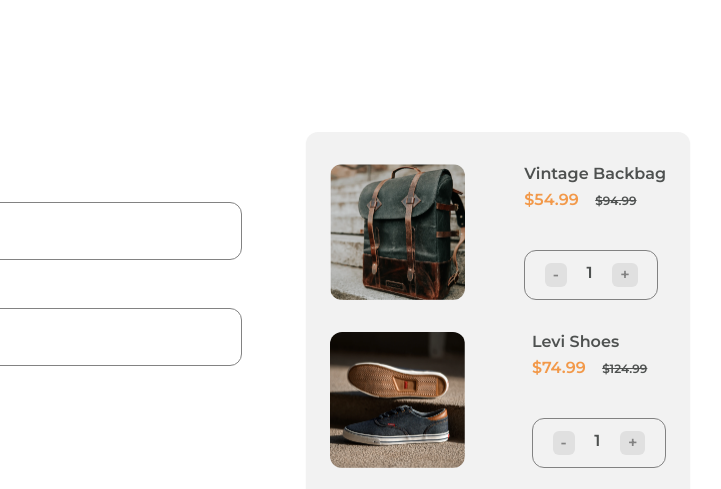
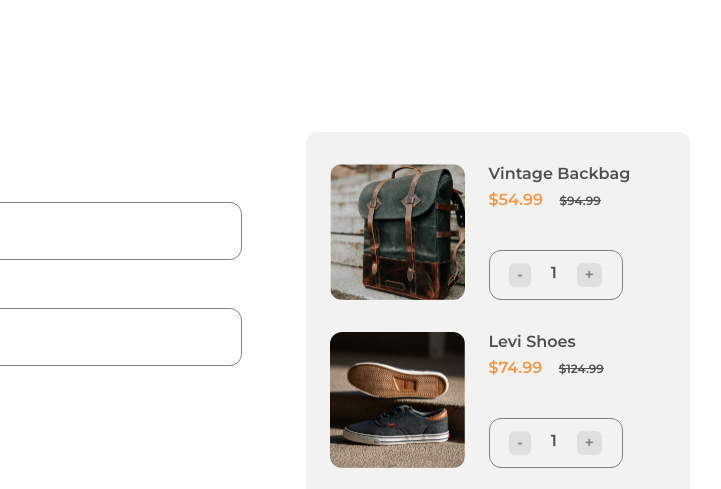
Before and after one commit to vilasgannaram/checkout-page, a plain HTML site: page index.html in a window 1280 px wide. Shown: the top 489 px of the page, 398-1119 px from the left. Drawn offline with nearby package versions, Linux system fonts and the light colour scheme.

Commit message:
justify between for cart item 1 & 2 removed

```diff
--- a/index.html
+++ b/index.html
@@ -78,7 +78,7 @@
           <!-- cart items -->
           <div class="">
             <!-- item 1 -->
-            <div class="flex justify-between">
+            <div class="flex">
               <!-- image -->
               <div class="w-[40%] max-w-[120px] lg:max-w-[170px]">
                 <img
@@ -129,7 +129,7 @@
             </div>
 
             <!-- item 2 -->
-            <div class="mt-8 flex justify-between">
+            <div class="mt-8 flex">
               <!-- image -->
               <div class="w-[40%] max-w-[120px] lg:max-w-[170px]">
                 <img
```
